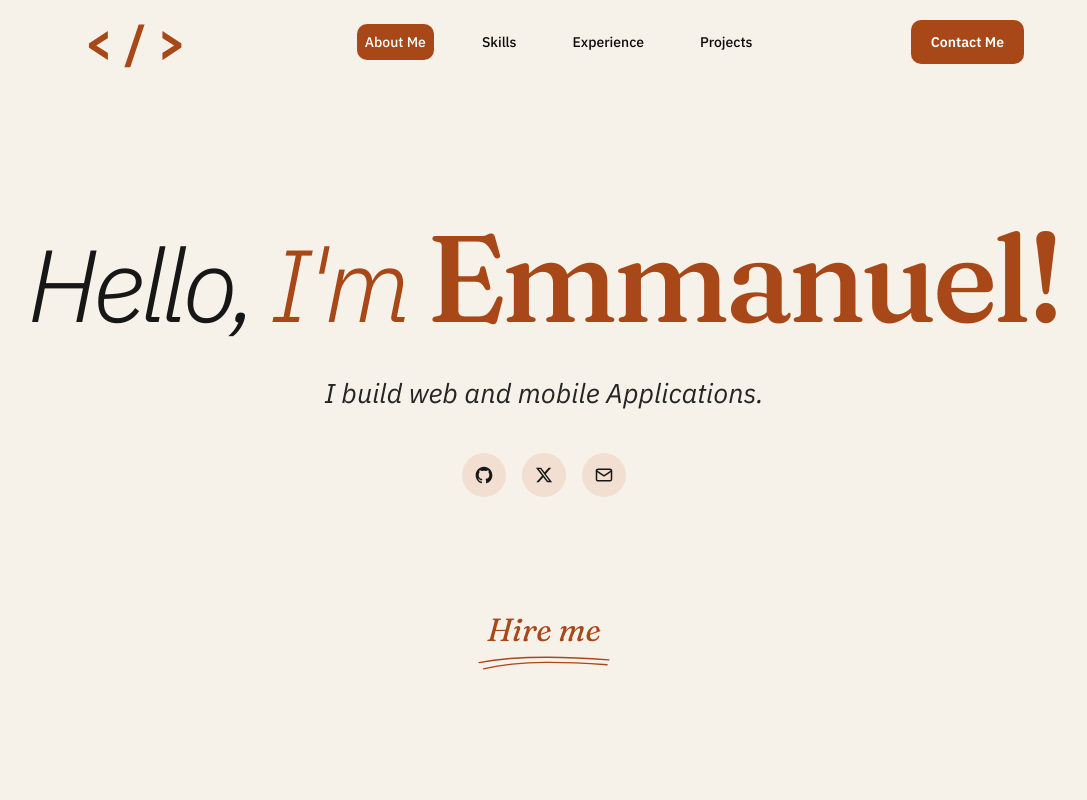
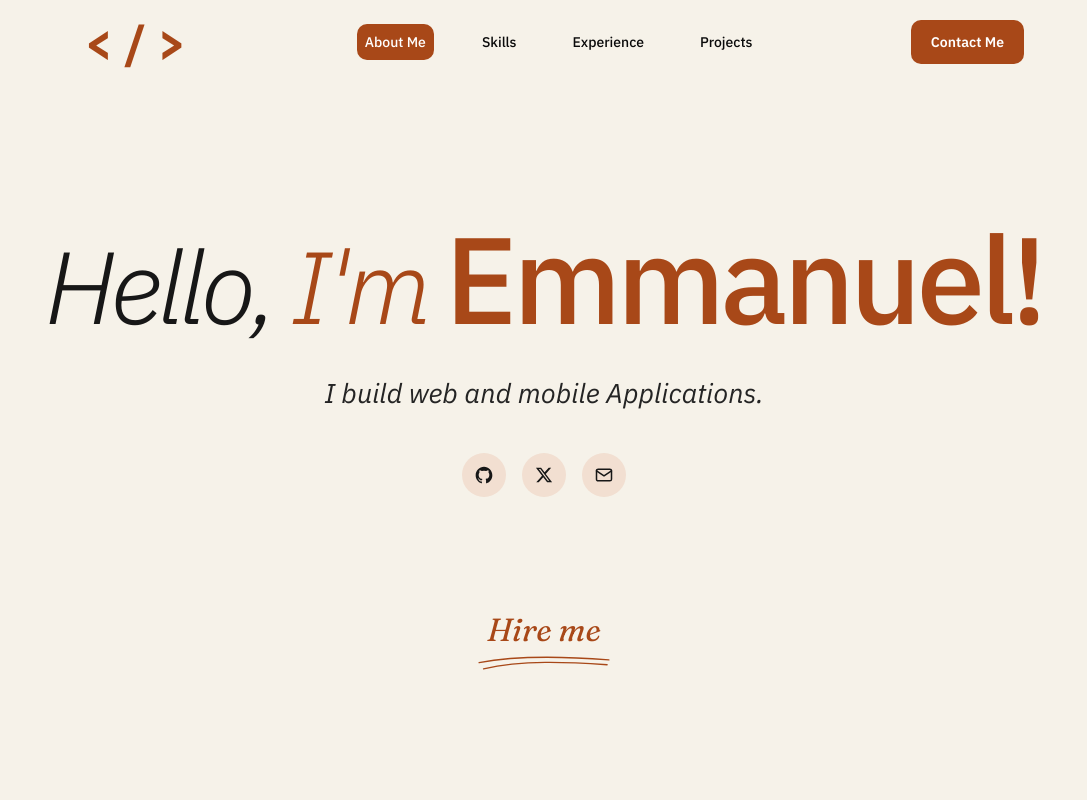
Before and after one commit to Opesco12/my-portfolio, a React (Vite) app: page / in a window 1280 px wide. Shown: the top 800 px of the page, without its empty margins (96-1183 px from the left). Built offline with nearby package versions, Linux system fonts and the light colour scheme.

Commit message:
chore: animate header

```diff
--- a/src/components/sections/About.tsx
+++ b/src/components/sections/About.tsx
@@ -1,4 +1,37 @@
 import { motion } from "framer-motion";
+
+type AnimatedWordProps = {
+  text: string;
+  startIndex: number;
+  className?: string;
+};
+
+const AnimatedWord = ({
+  text,
+  startIndex,
+  className = "",
+}: AnimatedWordProps) => (
+  <span
+    aria-hidden="true"
+    className={`inline-block whitespace-nowrap ${className}`}
+  >
+    {[...text].map((letter, index) => (
+      <motion.span
+        key={`${letter}-${index}`}
+        className="inline-block"
+        initial={{ opacity: 0, y: "0.25em" }}
+        animate={{ opacity: 1, y: 0 }}
+        transition={{
+          duration: 0.35,
+          delay: 0.2 + (startIndex + index) * 0.055,
+          ease: "easeOut",
+        }}
+      >
+        {letter}
+      </motion.span>
+    ))}
+  </span>
+);
 
 const About = () => {
   return (
@@ -12,14 +45,25 @@ const About = () => {
         animate={{ y: 0, opacity: 1 }}
         transition={{ duration: 0.7, ease: "easeOut" }}
       >
-        <h1 className="font-display text-[clamp(3.25rem,8vw,7.75rem)] font-medium leading-[0.9] tracking-[-0.045em] text-[#171717]">
-          <span className="italic font-light">Hello,</span>{" "}
-          <span className="text-primary italic">
-            <span className="font-light">I'm</span>{" "}
-            <span className="font-display text-[1.2em] not-italic">
-              Emmanuel!
-            </span>
-          </span>
+        <h1
+          aria-label="Hello, I'm Emmanuel!"
+          className="font-display text-[clamp(3.25rem,8vw,7.75rem)] font-medium leading-[0.9] tracking-[-0.045em] text-[#171717] lg:whitespace-nowrap"
+        >
+          <AnimatedWord
+            text="Hello,"
+            startIndex={0}
+            className="font-light italic"
+          />{" "}
+          <AnimatedWord
+            text="I'm"
+            startIndex={7}
+            className="font-light italic text-primary"
+          />{" "}
+          <AnimatedWord
+            text="Emmanuel!"
+            startIndex={11}
+            className="text-[1.2em] text-primary"
+          />
         </h1>
 
         <p className="mt-8 max-w-3xl text-lg italic leading-relaxed text-[#242424] sm:text-xl md:mt-10 md:text-[1.7rem] md:leading-[1.45]">
```
